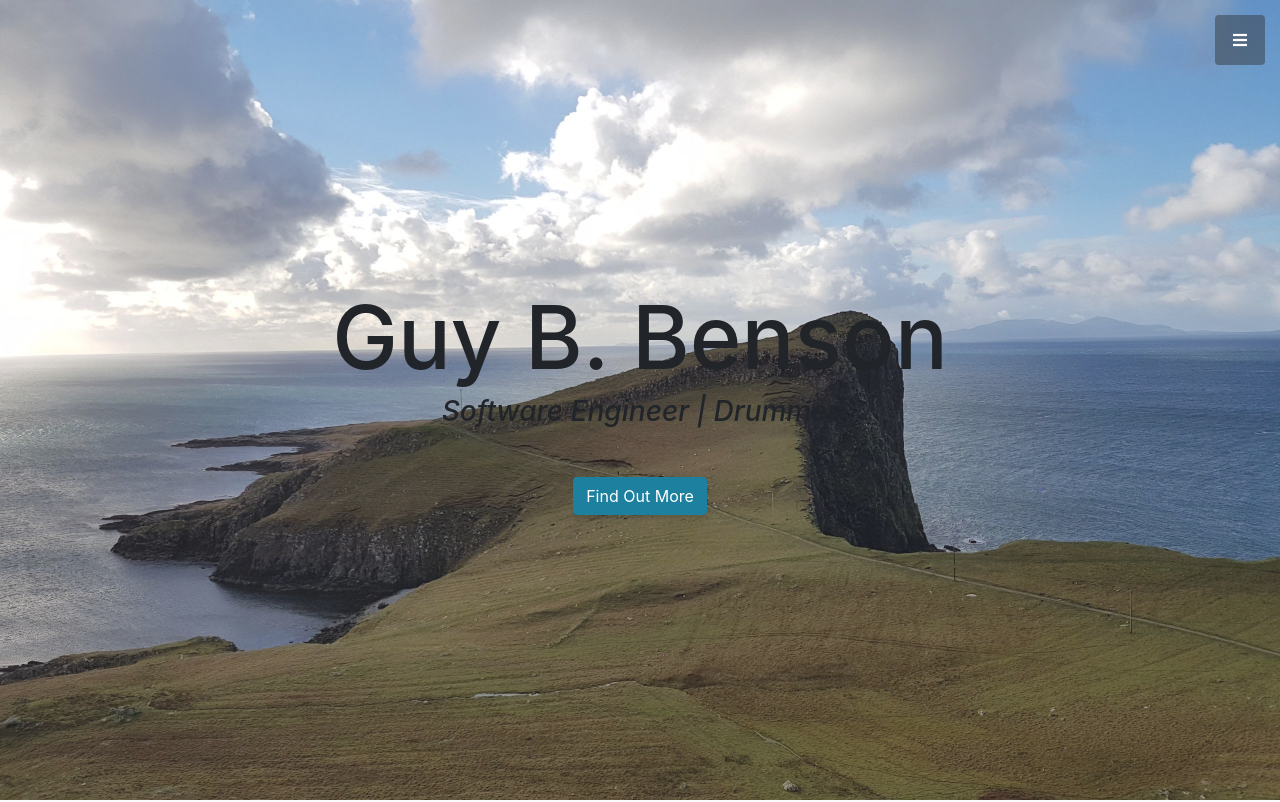
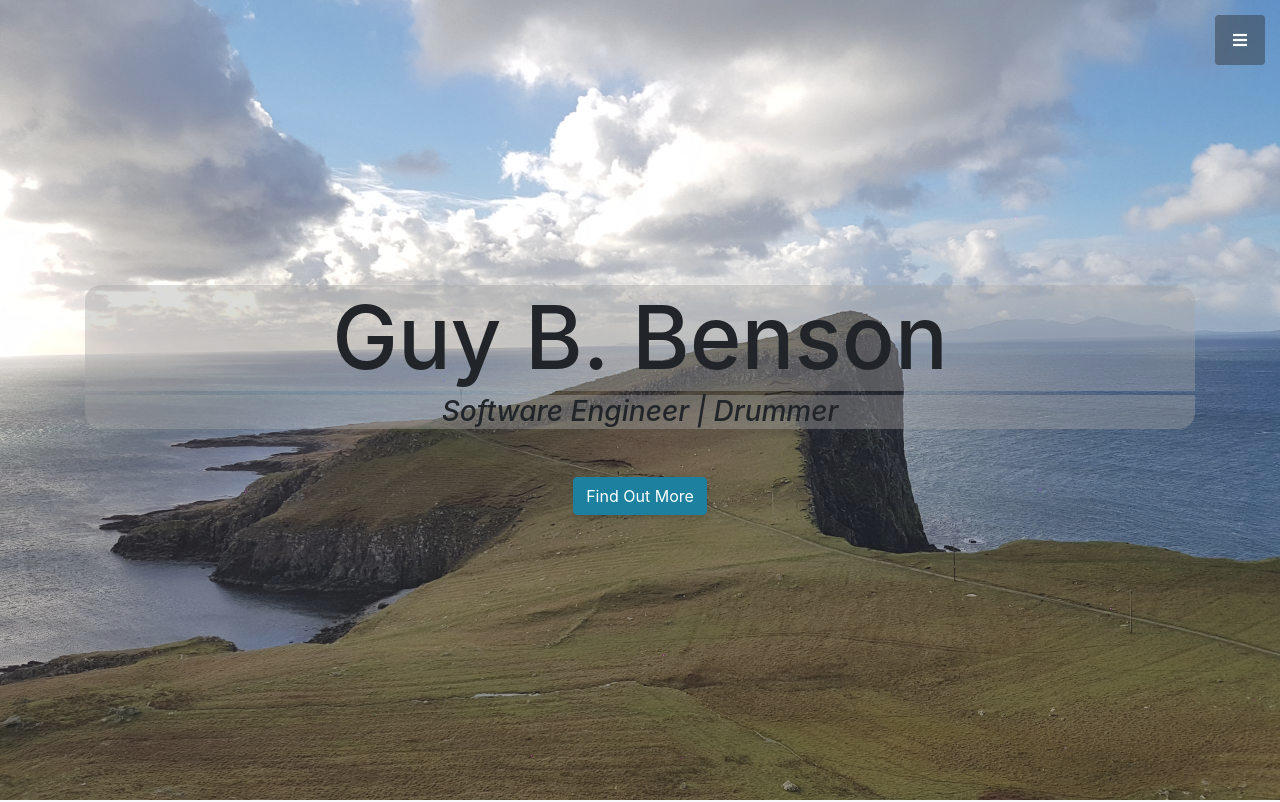
Before and after one commit to gbbenson68/gbbenson68.github.io, a website with bundled scripts: page index.html in a window 1280 px wide. Shown: the top 802 px of the page. Built offline with nearby package versions, Linux system fonts and the light colour scheme.

Commit message:
Add some style changes for head

```diff
--- a/scss/_special.scss
+++ b/scss/_special.scss
@@ -1,10 +1,10 @@
 .mb-1 {
     background: rgba(165,165,165,0.4);
     border-radius: 1rem 1rem 0 0;
-    margin-bottom: -.25rem!important;
+    margin-bottom: .0!important;
 }
 
-h3.mb-5.head {
+h3.mb-5 {
     background: rgba(165,165,165,0.4);
     border-radius: 0 0 1rem 1rem;
 }
```
Also changed, not shown: css/stylish-portfolio.css, css/stylish-portfolio.min.css.
